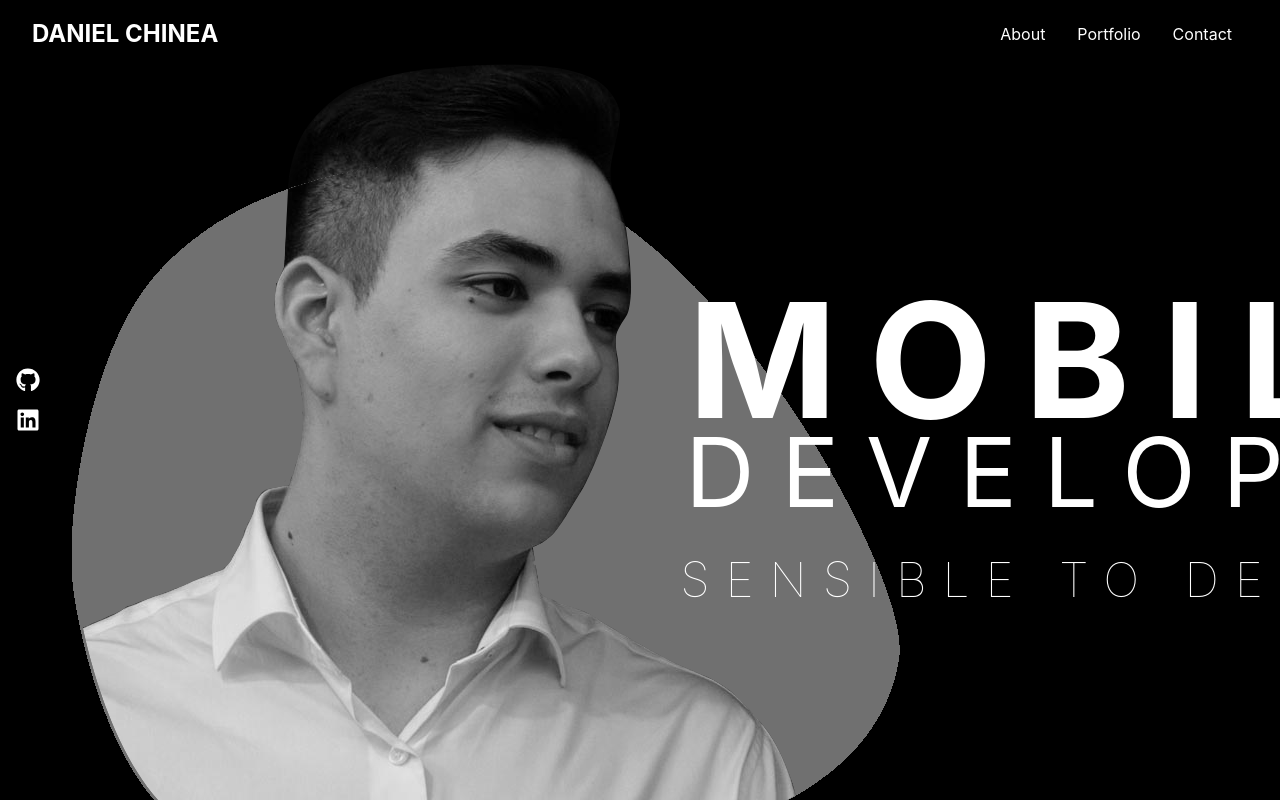
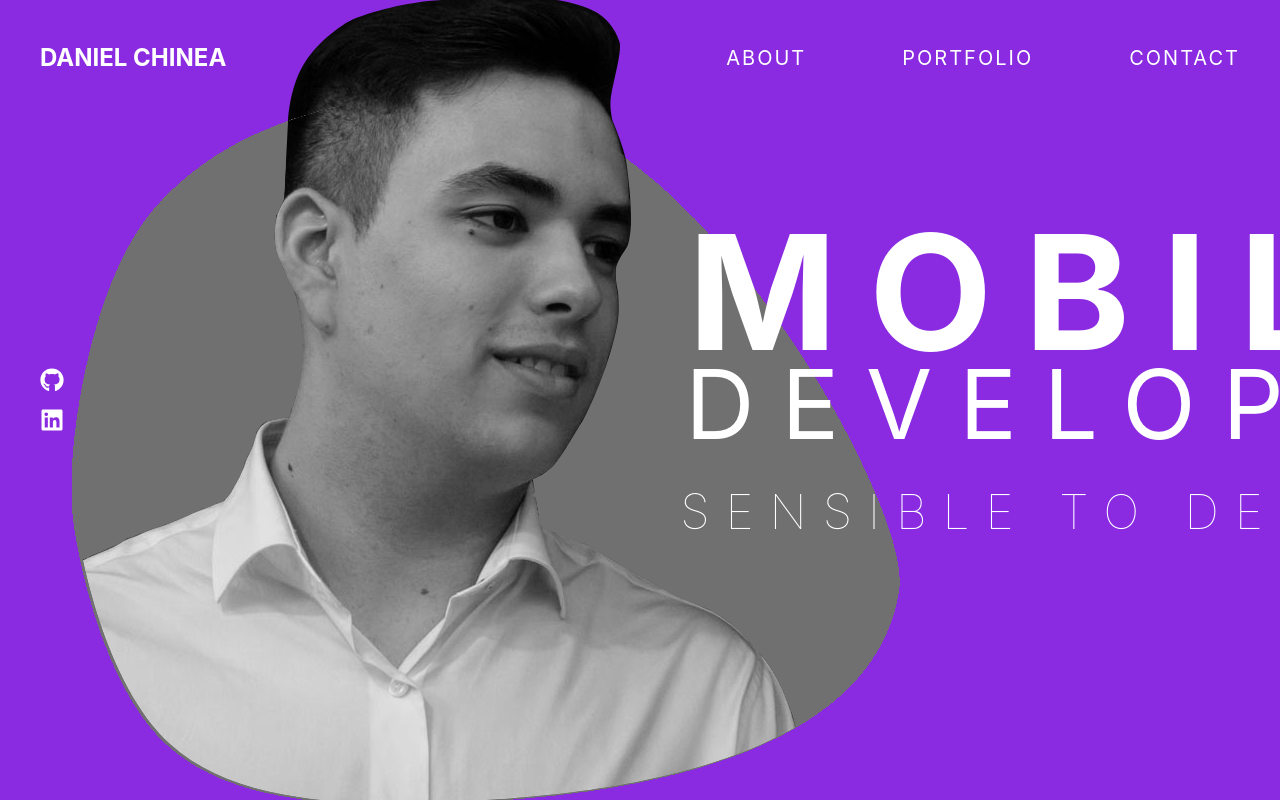
Before and after one commit to DanielChineaDev/WebPorfolio, a Next.js app: page / in a window 1280 px wide. Built offline with nearby package versions, Linux system fonts and the light colour scheme.

Commit message:
Adjusted, font size, capital letters, the text and the photograph have also been correctly centered

```diff
--- a/src/components/Navbar.tsx
+++ b/src/components/Navbar.tsx
@@ -4,16 +4,16 @@ import Link from "next/link";
 
 const Navbar = () => {
   return (
-    <nav style={{ display: 'flex', justifyContent: 'space-between', padding: '1rem 2rem', alignItems: 'center' }}>
+    <nav className="fixed top-0 left-0 w-full text-white z-50 flex justify-between items-center p-10">
       <div style={{ fontSize: '1.5rem', fontWeight: 'bold' }}>DANIEL CHINEA</div>
-      <div>
-        <Link href="/about" style={{ margin: '0 1rem' }}>
+      <div className={`uppercase tracking-widest text-xl	`}>
+        <Link href="/about" style={{ margin: '0 3rem' }}>
           About
         </Link>
-        <Link href="/portfolio" style={{ margin: '0 1rem' }}>
+        <Link href="/portfolio" style={{ margin: '0 3rem' }}>
           Portfolio
         </Link>
-        <Link href="/contact" style={{ margin: '0 1rem' }}>
+        <Link href="/contact" style={{ margin: '0 0 0 3rem' }}>
           Contact
         </Link>
       </div>
--- a/src/components/SocialLinks.tsx
+++ b/src/components/SocialLinks.tsx
@@ -4,7 +4,7 @@ import { FaGithub, FaLinkedin } from 'react-icons/fa';
 
 const SocialLinks = () => {
   return (
-    <div style={{ position: 'absolute', top: '50%', transform: 'translateY(-50%)', left: '1rem' }}>
+    <div style={{ position: 'absolute', top: '50%', transform: 'translateY(-50%)', left: '2.5rem' }}>
       <a href="https://github.com" style={{ display: 'block', margin: '1rem 0' }}>
         <FaGithub size="1.5rem" color="#fff" />
       </a>
--- a/src/styles/HeroSection.module.css
+++ b/src/styles/HeroSection.module.css
@@ -8,6 +8,7 @@
   padding: 0 4rem; /* Agrega un margen para los bordes */
   position: relative;
   z-index: -1;
+  background-color: blueviolet;
 }
 
 .imageContainer {
```
